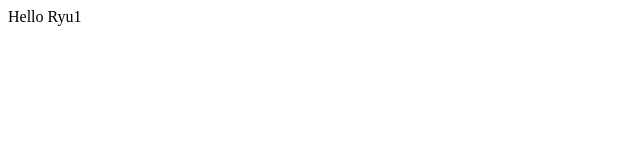
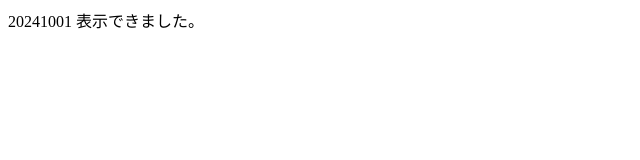
Before and after one commit to ryoko523/test01, a plain HTML site: page index.html in a window 1280 px wide. Shown: the whole page, without its empty margins (0-640 px from the left). Drawn offline with Linux system fonts and the light colour scheme.

Commit message:
Update index.html

```diff
--- a/index.html
+++ b/index.html
@@ -5,6 +5,6 @@
   <meta charset="utf-8">
  </head>
  <body>
-  Hello Ryu1
+  20241001 表示できました。
  </body>
 </html>
```
